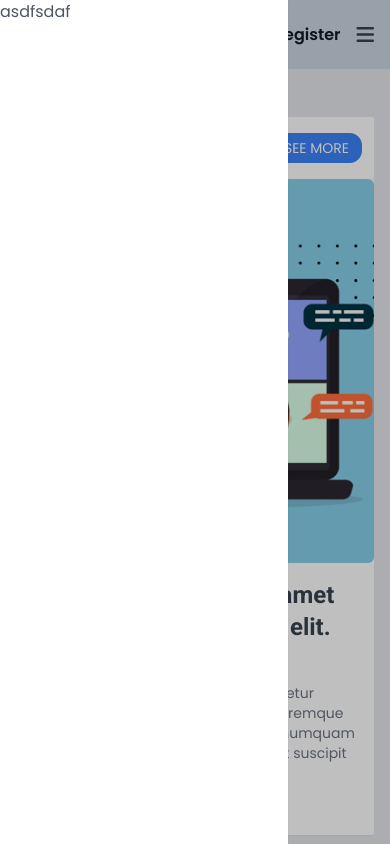
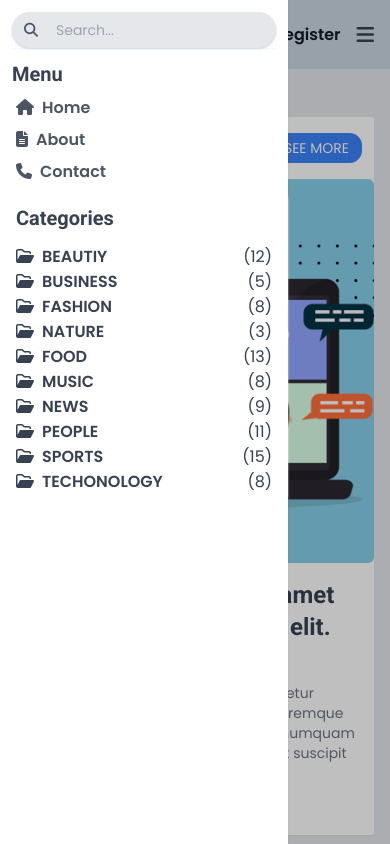
Before and after one commit to easylearningbd/tailwind-blog-project, a website: page index.html in a window 390 px wide. Both pictures are taken after a click on the element 365 px from the left and 34 px from the top of the page. Shown: the top 844 px of the page. Drawn offline with nearby package versions, Linux system fonts and the light colour scheme; files that its build step writes are made by us from their sources.

Commit message:
64.Setup Mobile Responsive Part 4

```diff
--- a/index.html
+++ b/index.html
@@ -634,7 +634,138 @@
 
     <div class="fixed w-full h-full bg-black bg-opacity-25 left-0 top-0 opacity-0 invisible transition-all duration-500 xl:hidden" id="sidebar_wrapper" >
          <div class="fixed top-0 w-72 h-full bg-white shadow-sm flex flex-col transition-all duration-500 -left-80" id="sidebar" >
-              <p> asdfsdaf </p>
+
+          <div class="lg:hidden">
+
+
+               <div class="relative mx-3 mt-3 shadow-sm ">
+                    <span class="absolute left-3 top-2 text-sm text-gray-600 ">
+                         <i class="fas fa-search"></i>
+                    </span>
+                    <input type="text" placeholder="Search..." class="block w-full rounded-3xl pl-11 pr-2 py-2 focus:outline-none bg-gray-200 text-sm text-gray-600 shadow-sm shadow-slate-300 " />
+               </div>
+
+               <h3 class="text-xl font-semibold text-gray-700 mb-1 font-roboto pl-3 pt-3 ">Menu</h3>
+
+
+
+               <div class="   ">
+                    <a href="#" class="flex px-4 py-1 items-center font-semibold text-md hover:text-blue-700 transition " >
+                         <span class="mr-2">
+                              <i class="fas fa-home"></i>
+                         </span>
+                         Home
+                    </a>
+               </div>
+
+               <div class="   ">
+                    <a href="#" class="flex px-4 py-1  items-center font-semibold text-md hover:text-blue-700 transition " >
+                         <span class="mr-2">
+                              <i class="fas fa-file-alt"></i>
+                         </span>
+                         About
+                    </a>
+               </div>
+
+
+               <div class="  ">
+                    <a href="#" class="flex px-4 py-1 items-center font-semibold text-md hover:text-blue-700 transition " >
+                         <span class="mr-2">
+                              <i class="fas fa-phone"></i>
+                         </span>
+                         Contact
+                    </a>
+               </div>
+          </div>
+
+
+          <div class="bg-white shadow-sm shadow-white rounded-xl p-4 ">
+               <h3 class="text-xl font-semibold text-gray-700 font-roboto "> Categories  </h3>
+
+<!-- Start Category Sidebar                 -->
+<div class="text-gray-700 space-y-2 mt-4">
+<a href="#" class="flex items-center font-semibold leading-4 uppercase hover:text-blue-700 transition">
+     <span class="mr-2">
+          <i class="far fa-folder-open"></i>
+     </span>
+     <span>Beautiy</span>
+     <span class="font-normal ml-auto ">(12)</span>
+</a>
+
+<a href="#" class="flex items-center font-semibold leading-4 uppercase hover:text-blue-700 transition">
+     <span class="mr-2">
+          <i class="far fa-folder-open"></i>
+     </span>
+     <span>Business</span>
+     <span class="font-normal ml-auto ">(5)</span>
+</a>
+
+<a href="#" class="flex items-center font-semibold leading-4 uppercase hover:text-blue-700 transition">
+     <span class="mr-2">
+          <i class="far fa-folder-open"></i>
+     </span>
+     <span>Fashion</span>
+     <span class="font-normal ml-auto ">(8)</span>
+</a>
+
+<a href="#" class="flex items-center font-semibold leading-4 uppercase hover:text-blue-700 transition">
+     <span class="mr-2">
+          <i class="far fa-folder-open"></i>
+     </span>
+     <span>Nature</span>
+     <span class="font-normal ml-auto ">(3)</span>
+</a>
+
+<a href="#" class="flex items-center font-semibold leading-4 uppercase hover:text-blue-700 transition">
+     <span class="mr-2">
+          <i class="far fa-folder-open"></i>
+     </span>
+     <span>Food</span>
+     <span class="font-normal ml-auto ">(13)</span>
+</a>
+<a href="#" class="flex items-center font-semibold leading-4 uppercase hover:text-blue-700 transition">
+     <span class="mr-2">
+          <i class="far fa-folder-open"></i>
+     </span>
+     <span>Music</span>
+     <span class="font-normal ml-auto ">(8)</span>
+</a>
+<a href="#" class="flex items-center font-semibold leading-4 uppercase hover:text-blue-700 transition">
+     <span class="mr-2">
+          <i class="far fa-folder-open"></i>
+     </span>
+     <span>News</span>
+     <span class="font-normal ml-auto ">(9)</span>
+</a>
+<a href="#" class="flex items-center font-semibold leading-4 uppercase hover:text-blue-700 transition">
+     <span class="mr-2">
+          <i class="far fa-folder-open"></i>
+     </span>
+     <span>People </span>
+     <span class="font-normal ml-auto ">(11)</span>
+</a>
+<a href="#" class="flex items-center font-semibold leading-4 uppercase hover:text-blue-700 transition">
+     <span class="mr-2">
+          <i class="far fa-folder-open"></i>
+     </span>
+     <span>Sports </span>
+     <span class="font-normal ml-auto ">(15)</span>
+</a>
+<a href="#" class="flex items-center font-semibold leading-4 uppercase hover:text-blue-700 transition">
+     <span class="mr-2">
+          <i class="far fa-folder-open"></i>
+     </span>
+     <span>Techonology</span>
+     <span class="font-normal ml-auto ">(8)</span>
+</a>
+
+</div>
+<!-- End Category Sidebar -->
+          </div>
+
+
+
+
          </div>
 
     </div>
--- a/view.html
+++ b/view.html
@@ -19,12 +19,12 @@
       <!-- -------- Header nav bar part ------------- -->
      <nav class="bg-slate-300 shadow-sm shadow-slate-300 ">
           <div class="container mx-auto px-4 py-3 flex items-center ">
-               <a href="#">
+               <a href="index.html">
                     <img src="./images/easyshop.png" alt="Company Logo" />
                </a>
 
           <div class="ml-12 flex">
-               <a href="#" class="flex items-center font-semibold text-md hover:text-blue-700 transition " >
+               <a href="index.html" class="flex items-center font-semibold text-md hover:text-blue-700 transition " >
                     <span class="mr-2">
                          <i class="fas fa-home"></i>
                     </span>
```
